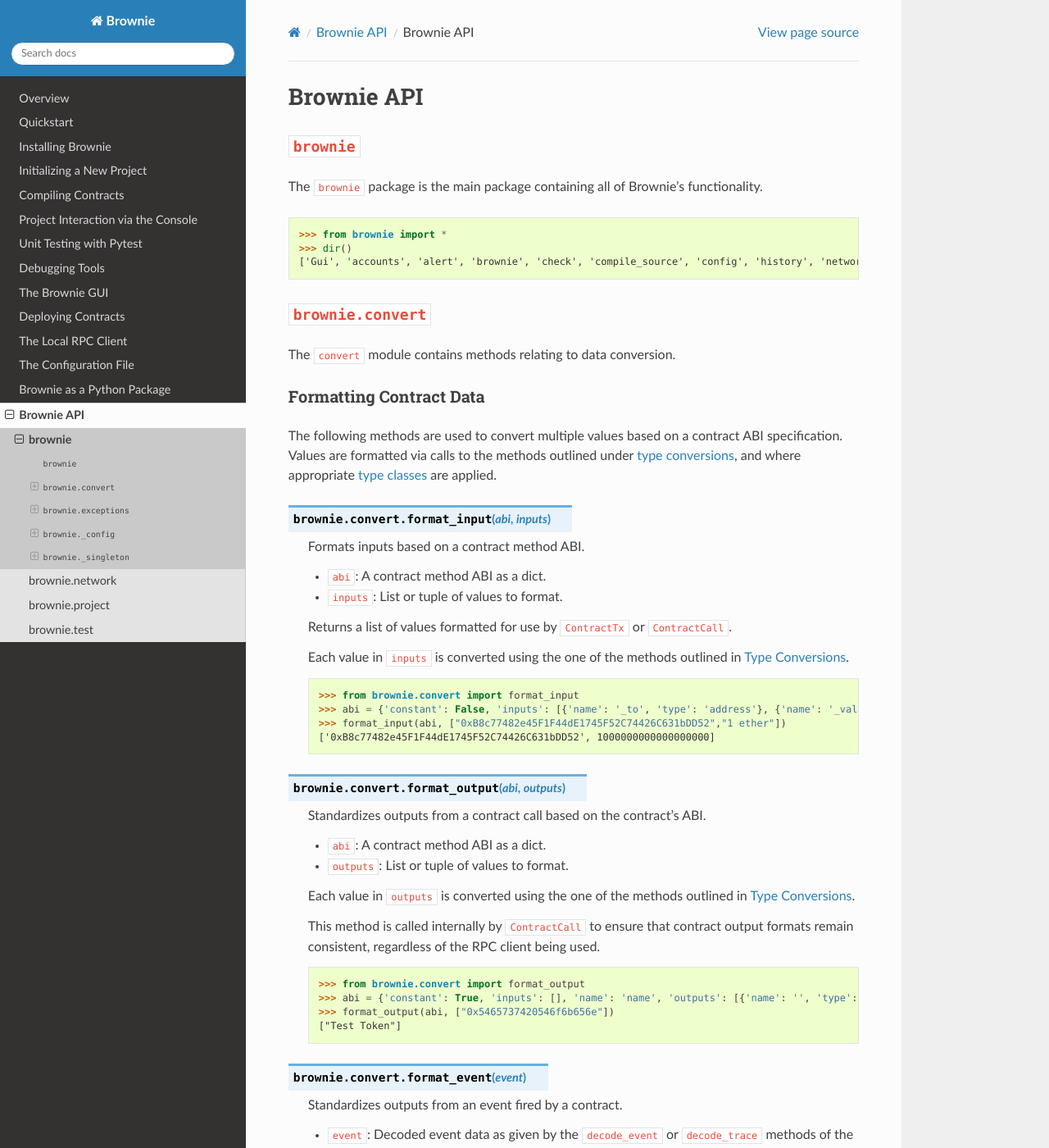
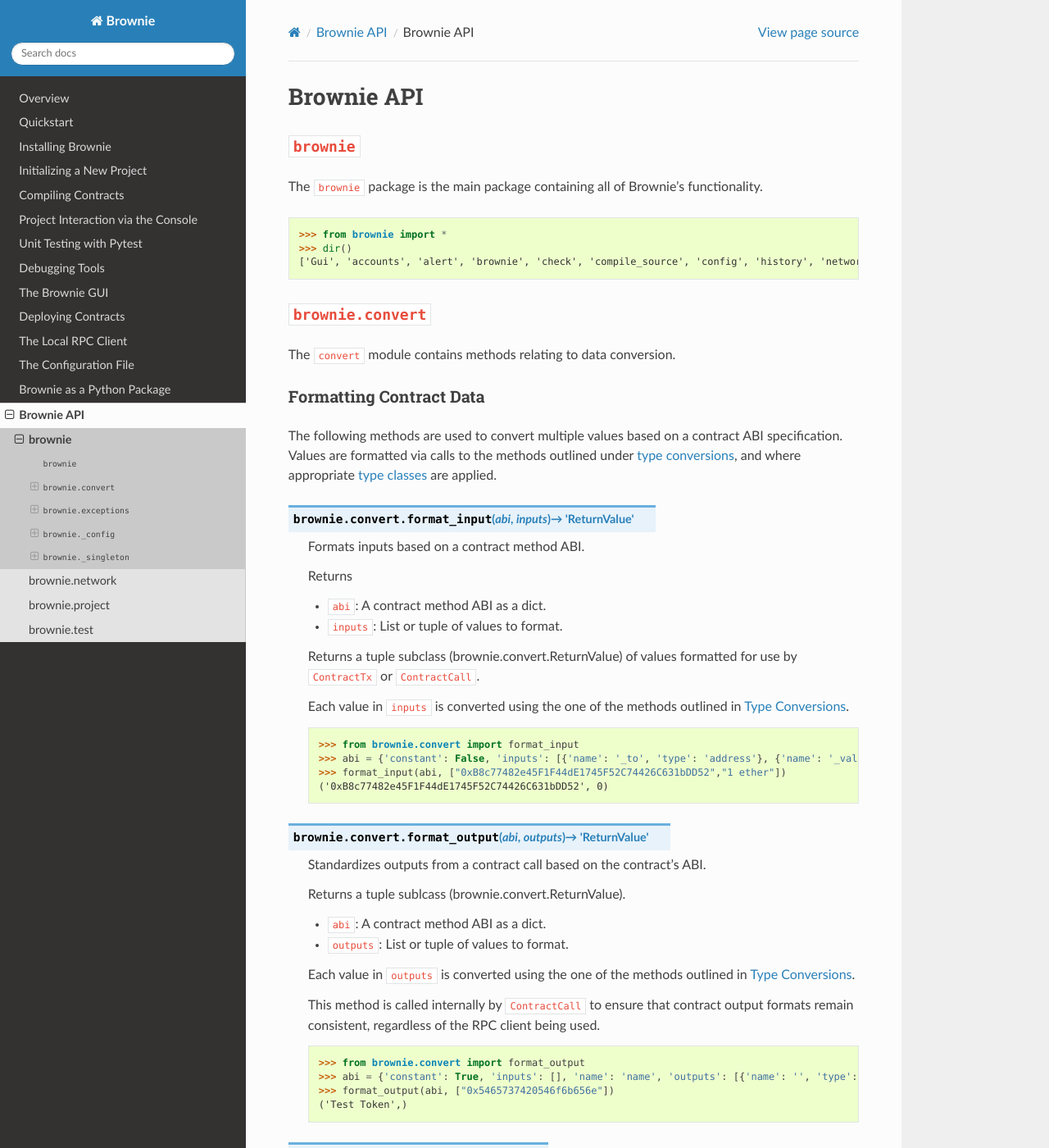
Before and after one commit to eth-brownie/brownie, a Sphinx documentation site: the page built from docs/api-brownie.rst, in a window 1280 px wide and 1400 px high. Shown: the whole window at 82% size. Built offline with Sphinx 7.4.7 and the Read the Docs theme 2.0.0, drawn with Linux system fonts in a browser that asks for light colours.

Commit message:
start documentation - noticed issue with Wei - need to address

```diff
--- a/docs/api-brownie.rst
+++ b/docs/api-brownie.rst
@@ -27,14 +27,16 @@
 
 The following methods are used to convert multiple values based on a contract ABI specification. Values are formatted via calls to the methods outlined under :ref:`type conversions<type-conversions>`, and where appropriate :ref:`type classes<type-classes>` are applied.
 
-.. py:method:: brownie.convert.format_input(abi, inputs)
+.. py:method:: brownie.convert.format_input(abi, inputs) -> 'ReturnValue'
 
     Formats inputs based on a contract method ABI.
+
+    Returns
 
     * ``abi``: A contract method ABI as a dict.
     * ``inputs``: List or tuple of values to format.
 
-    Returns a list of values formatted for use by ``ContractTx`` or ``ContractCall``.
+    Returns a tuple subclass (brownie.convert.ReturnValue) of values formatted for use by ``ContractTx`` or ``ContractCall``.
 
     Each value in ``inputs`` is converted using the one of the methods outlined in :ref:`type-conversions`.
 
@@ -43,11 +45,13 @@
         >>> from brownie.convert import format_input
         >>> abi = {'constant': False, 'inputs': [{'name': '_to', 'type': 'address'}, {'name': '_value', 'type': 'uint256'}], 'name': 'transfer', 'outputs': [{'name': '', 'type': 'bool'}], 'payable': False, 'stateMutability': 'nonpayable', 'type': 'function'}
         >>> format_input(abi, ["0xB8c77482e45F1F44dE1745F52C74426C631bDD52","1 ether"])
-        ['0xB8c77482e45F1F44dE1745F52C74426C631bDD52', 1000000000000000000]
+        ('0xB8c77482e45F1F44dE1745F52C74426C631bDD52', 0)
 
-.. py:method:: brownie.convert.format_output(abi, outputs)
+.. py:method:: brownie.convert.format_output(abi, outputs) -> 'ReturnValue'
 
     Standardizes outputs from a contract call based on the contract's ABI.
+
+    Returns a tuple sublcass (brownie.convert.ReturnValue).
 
     * ``abi``: A contract method ABI as a dict.
     * ``outputs``: List or tuple of values to format.
@@ -61,7 +65,7 @@
         >>> from brownie.convert import format_output
         >>> abi = {'constant': True, 'inputs': [], 'name': 'name', 'outputs': [{'name': '', 'type': 'string'}], 'payable': False, 'stateMutability': 'view', 'type': 'function'}
         >>> format_output(abi, ["0x5465737420546f6b656e"])
-        ["Test Token"]
+        ('Test Token',)
 
 .. py:method:: brownie.convert.format_event(event)
 
```
Also changed, not shown: other parts of docs/api-brownie.rst (+1 -1 lines), 1 other file.
